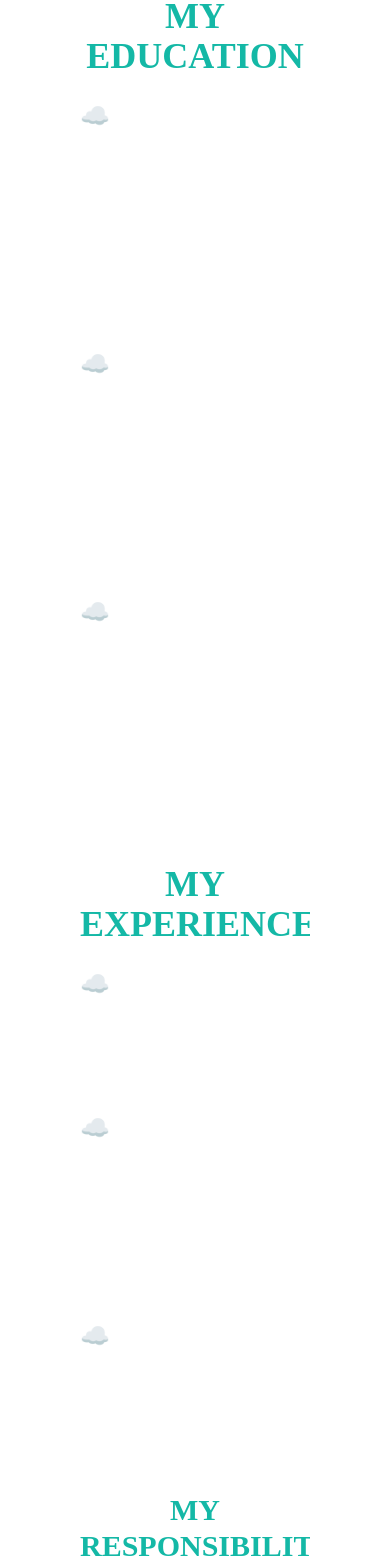
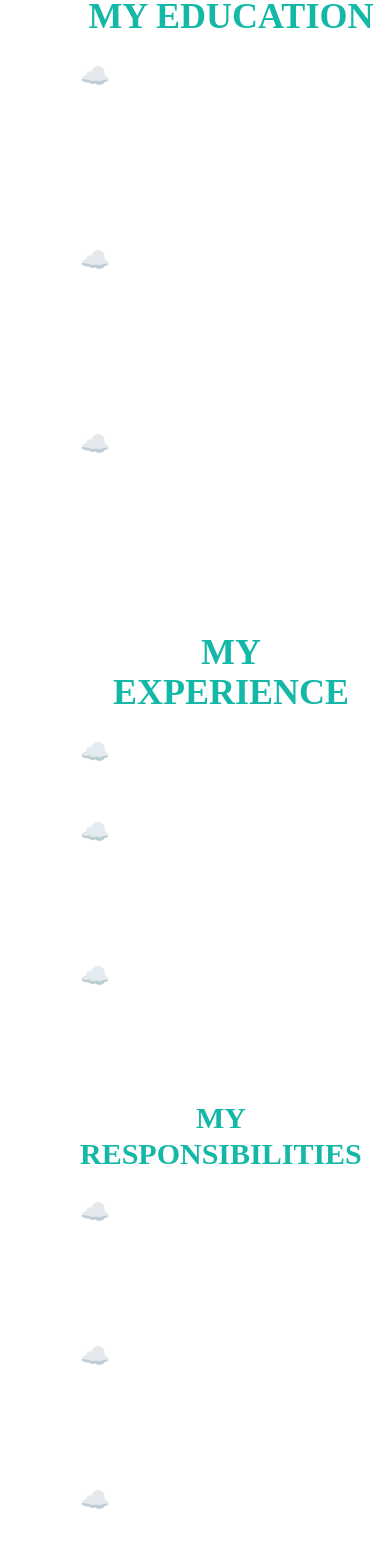
Before and after one commit to anubhav1433/Anubhav.github.io, a Next.js app: page /experience in a window 390 px wide. Shown: the part 220-1788 px from the top of the page. Built offline with nearby package versions, Linux system fonts and the light colour scheme.

Commit message:
changed css

```diff
--- a/pages/experience.js
+++ b/pages/experience.js
@@ -9,69 +9,67 @@ export default function Experience() {
   return (<div><h3 data-aos="slide-up" className="animate-pulse text-4xl ml-20  dark:text-teal-600 md:text-center ">EXPERIENCE AND QUALIFICATIONS</h3><br /><br /><br /><br />
     <div data-aos="slide-up" className="grid lg:grid-cols-3 md:grid-cols-2 gap-11 lg:pr-20 mx-20">
       {/* Education */}
-      <div className="overflow-x-scroll from-teal-500 w-50 h-30 hover:bg-gray-900">
+      <div className=" from-teal-500 w-50 h-30 hover:bg-gray-900">
         <h4 className="fontt  text-teal-500 text-center text-4xl">MY EDUCATION</h4><br />
         {/* 3 */}
         <div data-aos="slide-up" className="text-2xl text-white hover:text-teal-500">
-          <h6 className="  mr-10">☁️<span className="ml-10 text-center"> B-TECH,CSE</span></h6>
+          <h6 className="  ">☁️<span className=" text-center"> B-TECH,CSE</span></h6>
           <p className=" ml-10">PES UNIVERSITY,</p>
-          <p className="text-center lg:mr-16">Bangalore<br />2021-2025<br />CGPA: 9.21</p>
+          <p className="ml-10">Bangalore<br />2021-2025<br />CGPA: 9.21</p>
         </div> <br />
         {/* 2 */}
         <div data-aos="slide-up" className="text-2xl text-white hover:text-teal-500">
-          <h6 className="  mr-10">☁️<span className="ml-10 text-center">12TH GRADE</span></h6>
-          <p className=" ml-14">JVM SHYAMALI,</p>
-          <p className="text-center lg:mr-16">Ranchi<br />2019-2021<br />Percentage: 94.2%</p>
+          <h6 className="  ">☁️<span className=" text-center">12TH GRADE</span></h6>
+          <p className=" ml-9">JVM SHYAMALI,</p>
+          <p className="ml-10">Ranchi<br />2019-2021<br />Percentage: 94.2%</p>
         </div> <br />
         {/* 1 */}
         <div data-aos="slide-up" className="text-2xl text-white hover:text-teal-500">
-          <h6 className="  mr-10">☁️<span className="ml-10 text-center">10TH GRADE</span></h6>
-          <p className=" ml-14">ST. ANTHONY&apos;S</p>
-          <p className="text-center lg:mr-16">Ranchi<br />2007-2019<br />Percentage: 95%</p>
+          <h6 className=" ">☁️<span className=" text-center">10TH GRADE</span></h6>
+          <p className=" ml-10">ST. ANTHONY&apos;S</p>
+          <p className="ml-10">Ranchi<br />2007-2019<br />Percentage: 95%</p>
         </div>
       </div >
       {/* Experience */}
-      <div className="overflow-x-scroll from-teal-500 w-50 h-30 hover:bg-gray-900">
+      <div className=" from-teal-500 w-50 h-30 hover:bg-gray-900">
         <h4 className="fontt text-teal-500 text-center text-4xl">MY EXPERIENCE</h4><br />
         {/* 3 */}
         <div data-aos="slide-up" className="text-2xl text-white hover:text-teal-500">
-          <h6 className="  lg:mr-10">☁️<span className="ml-10 text-center">MANY MORE TO</span></h6>
-          <h6 className="text-center">COME</h6>
+          <h6 className="  ">☁️<span className=" text-center">MANY MORE TO COME</span></h6>
         </div> <br /><br />
         {/* 2 */}
         <div data-aos="slide-up" className="text-2xl text-white hover:text-teal-500">
-          <h6 className="  mr-10">☁️<span className="lg:ml-10 ml-2 text-center">WEB DEVELOPER</span></h6>
-          <p className="text-center">CodeChef PESUECC</p>
-          <p className="text-center lg:mr-10">Apr&apos;23-Present</p>
+          <h6 className=" ">☁️<span className="text-center">WEB DEVELOPER</span></h6>
+          <p className="ml-9">CodeChef PESUECC</p>
+          <p className="ml-9">Apr&apos;23-Present</p>
         </div> <br /><br />
         {/* 1 */}
         <div data-aos="slide-up" className="text-2xl text-white hover:text-teal-500">
-          <h6 className="  mr-10">☁️<span className="lg:ml-10 ml-3 text-center">WEB DEV INTERN</span></h6>
-          <p className="text-center">CodeClause</p>
-          <p className="text-center">Apr&apos;23-May&apos;23</p>
+          <h6 className=" ">☁️<span className="text-center">WEB DEV INTERN</span></h6>
+          <p className="ml-10">CodeClause</p>
+          <p className="ml-10">Apr&apos;23-May&apos;23</p>
         </div>
       </div >
       {/* Responsibilities */}
-      <div className="overflow-x-scroll from-teal-500 w-50 h-30 hover:bg-gray-900">
-        <h4 className="fontt  text-teal-500 text-center text-3xl">MY RESPONSIBILITIES</h4><br />
+      <div className=" from-teal-500 w-50 h-30 hover:bg-gray-900">
+        <h4 className="fontt  text-teal-500 text-center text-3xl mr-5">MY RESPONSIBILITIES</h4><br />
         {/* 3 */}
         <div data-aos="slide-up" className="text-2xl text-white hover:text-teal-500">
-          <h6 className="  mr-10">☁️<span className="lg:ml-10 ml-16 text-center">HEAD OF</span></h6>
-          <h6 className="text-center">HOSPITALITY,</h6>
-          <p className=" ml-16">SHUNYA PESUECC</p>
-          <p className="text-center ">Oct&apos;22-Present</p>
+          <h6 className=" ">☁️<span className="text-center">HEAD OF HOSPITALITY,</span></h6>
+          <p className=" ml-8">SHUNYA PESUECC</p>
+          <p className="ml-8">Oct&apos;22-Present</p>
         </div> <br /> <br />
         {/* 2 */}
         <div data-aos="slide-up" className="text-2xl text-white hover:text-teal-500">
-          <h6 className="  mr-10">☁️<span className="lg:ml-10 ml-20 text-center">CORE <span className="ml-20 lg:ml-0 md:ml-20">VOLUNTEER</span></span></h6>
-          <p className=" lg:ml-24 ml-20">NGO,UPHAAR</p>
-          <p className="text-center">May&apos;20-Mar&apos;22</p>
+          <h6 className=" ">☁️<span className="text-center">CORE VOLUNTEER</span></h6>
+          <p className="ml-10">NGO,UPHAAR</p>
+          <p className="ml-10">May&apos;20-Mar&apos;22</p>
         </div> <br /> <br />
         {/* 1 */}
         <div data-aos="slide-up" className="text-2xl text-white hover:text-teal-500">
-          <h6 className="  mr-10">☁️<span className="lg:ml-12 ml-2 text-center">SPORTS CAPTAIN</span></h6>
-          <p className=" lg:ml-24 ml-14">ST. ANTHONY&apos;S</p>
-          <p className="text-center ">Jan&apos;17-Jan&apos;18</p>
+          <h6 className="">☁️<span className="text-center">SPORTS CAPTAIN</span></h6>
+          <p className=" ml-10">ST. ANTHONY&apos;S</p>
+          <p className="ml-10">Jan&apos;17-Jan&apos;18</p>
         </div>
       </div >
     </div></div>);
```
